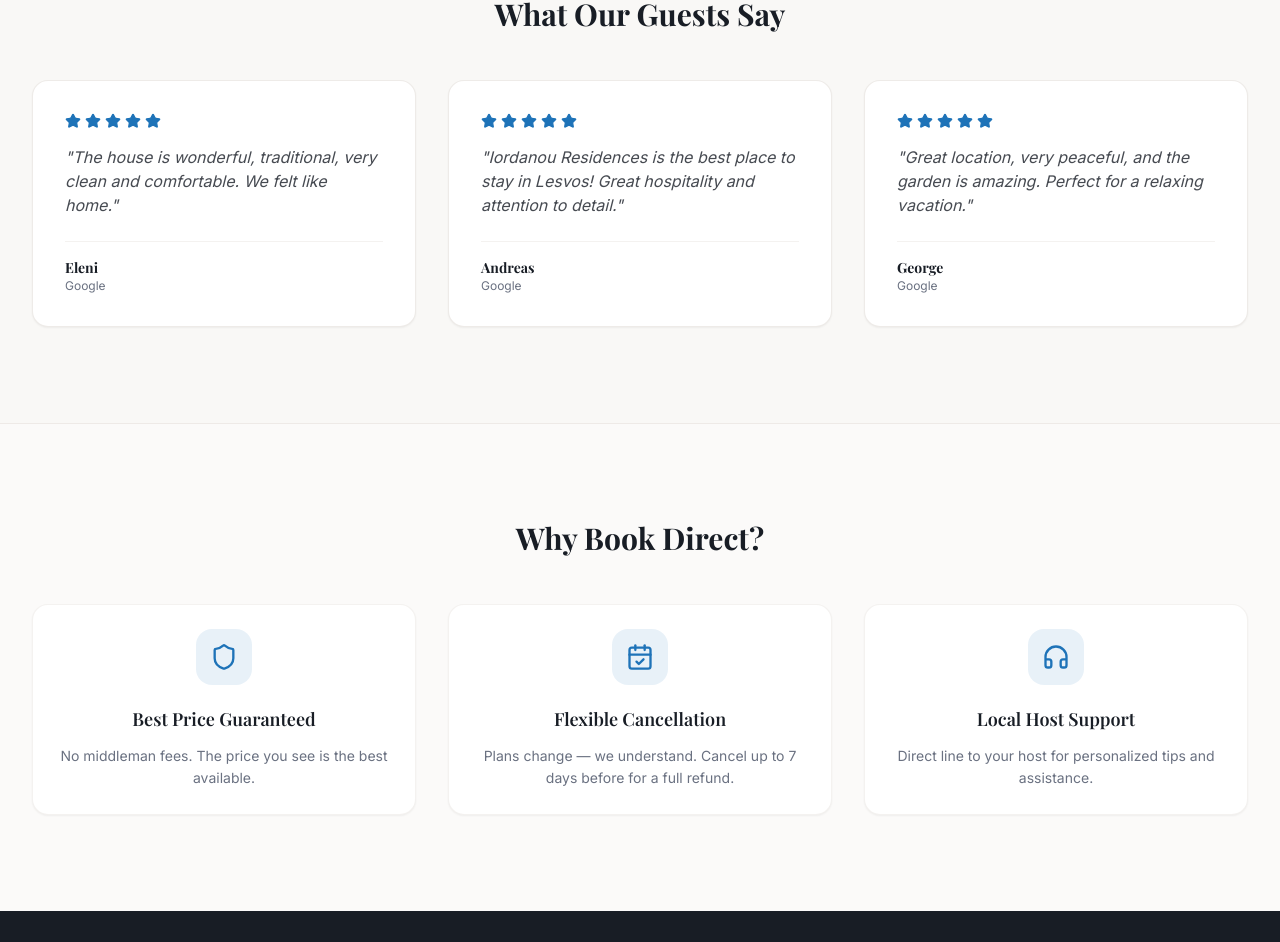
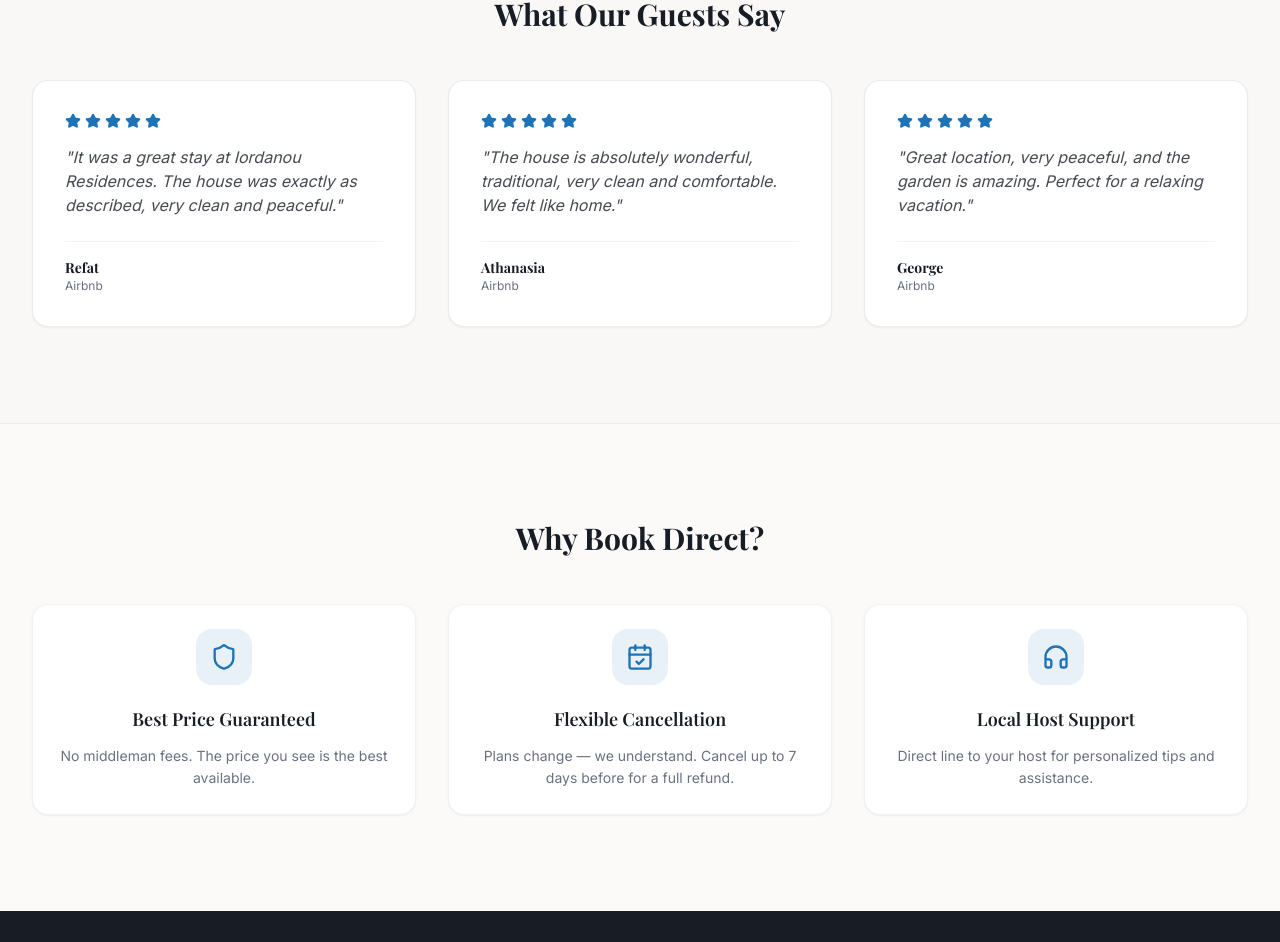
Before and after one commit to therobots/new-site-features-iordanou-residences-2, a React (Vite) app: page / in a window 1280 px wide. Shown: the part 1527-2469 px from the top of the page. Built offline with nearby package versions, Linux system fonts and the light colour scheme.

Commit message:
Update Home.jsx

```diff
--- a/src/pages/Home.jsx
+++ b/src/pages/Home.jsx
@@ -18,23 +18,23 @@ export default function Home() {
     initialData: [],
   });
 
-  // Real Testimonials Data
+  // Real Testimonials from Airbnb
   const testimonials = [
     {
-      name: "Eleni",
-      location: "Google",
-      text_en: "The house is wonderful, traditional, very clean and comfortable. We felt like home.",
-      text_el: "Το σπίτι είναι υπέροχο, παραδοσιακό, πολύ καθαρό και άνετο. Νιώσαμε σαν στο σπίτι μας."
+      name: "Refat",
+      location: "Airbnb",
+      text_en: "It was a great stay at Iordanou Residences. The house was exactly as described, very clean and peaceful.",
+      text_el: "Ήταν μια υπέροχη διαμονή στα Iordanou Residences. Το σπίτι ήταν ακριβώς όπως περιγράφεται, πολύ καθαρό και ήσυχο."
     },
     {
-      name: "Andreas",
-      location: "Google",
-      text_en: "Iordanou Residences is the best place to stay in Lesvos! Great hospitality and attention to detail.",
-      text_el: "Τα Iordanou Residences είναι το καλύτερο μέρος για διαμονή στη Λέσβο! Εξαιρετική φιλοξενία και προσοχή στη λεπτομέρεια."
+      name: "Athanasia",
+      location: "Airbnb",
+      text_en: "The house is absolutely wonderful, traditional, very clean and comfortable. We felt like home.",
+      text_el: "Το σπίτι είναι απόλυτα υπέροχο, παραδοσιακό, πολύ καθαρό και άνετο. Νιώσαμε σαν στο σπίτι μας."
     },
     {
       name: "George",
-      location: "Google",
+      location: "Airbnb",
       text_en: "Great location, very peaceful, and the garden is amazing. Perfect for a relaxing vacation.",
       text_el: "Εξαιρετική τοποθεσία, πολύ ήσυχα, και ο κήπος είναι καταπληκτικός. Τέλειο για χαλαρωτικές διακοπές."
     }
@@ -42,7 +42,6 @@ export default function Home() {
 
   return (
     <div>
-      {/* 1. HERO SECTION */}
       <section className="relative overflow-hidden bg-slate-900 text-white min-h-[70vh] flex items-center">
         <div className="absolute inset-0 z-0">
           <img
@@ -85,7 +84,6 @@ export default function Home() {
         </div>
       </section>
 
-      {/* 2. PROPERTIES SHOWCASE */}
       <section id="properties" className="max-w-7xl mx-auto px-4 sm:px-6 lg:px-8 py-12 sm:py-20">
         <div className="text-center mb-10 sm:mb-14">
           <h2 className="font-heading text-3xl sm:text-4xl font-bold text-foreground mb-3">{t('ourResidences')}</h2>
@@ -112,7 +110,6 @@ export default function Home() {
         )}
       </section>
 
-      {/* 3. TESTIMONIALS */}
       <section className="bg-muted/30 border-y border-border/50 py-16 sm:py-24">
         <div className="max-w-7xl mx-auto px-4 sm:px-6 lg:px-8">
           <div className="text-center mb-12">
@@ -147,7 +144,6 @@ export default function Home() {
         </div>
       </section>
 
-      {/* 4. WHY BOOK DIRECT */}
       <section className="max-w-7xl mx-auto px-4 sm:px-6 lg:px-8 py-16 sm:py-24">
         <h2 className="font-heading text-2xl sm:text-3xl font-bold text-foreground text-center mb-12">{t('whyBook')}</h2>
         <div className="grid grid-cols-1 md:grid-cols-3 gap-8">
@@ -193,7 +189,6 @@ export default function Home() {
         </div>
       </section>
 
-      {/* 5. MEET YOUR HOST */}
       <section className="bg-foreground text-background">
         <div className="max-w-6xl mx-auto px-4 sm:px-6 lg:px-8 py-16 sm:py-24">
           <div className="grid grid-cols-1 md:grid-cols-2 gap-12 items-center">
```
